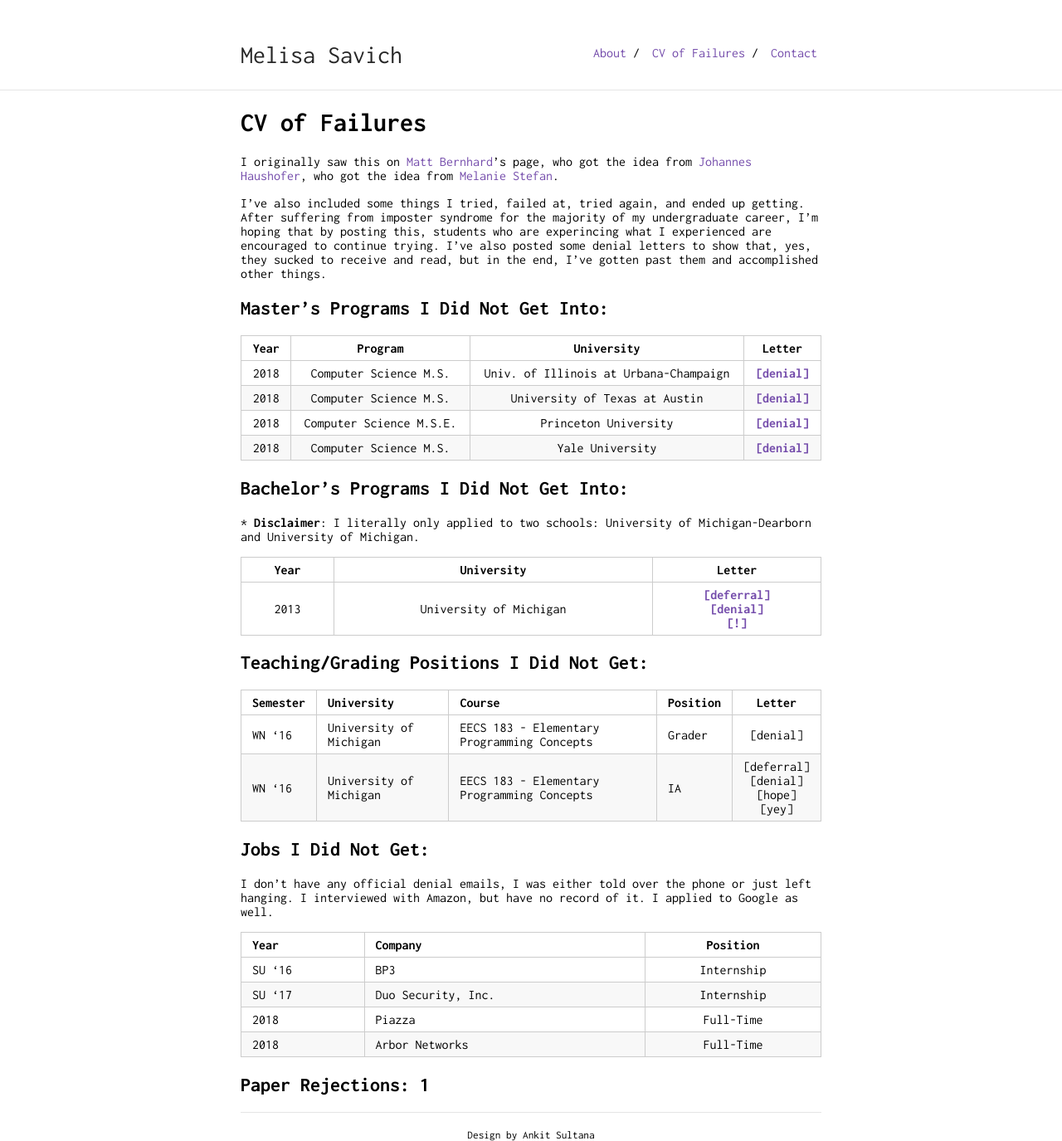
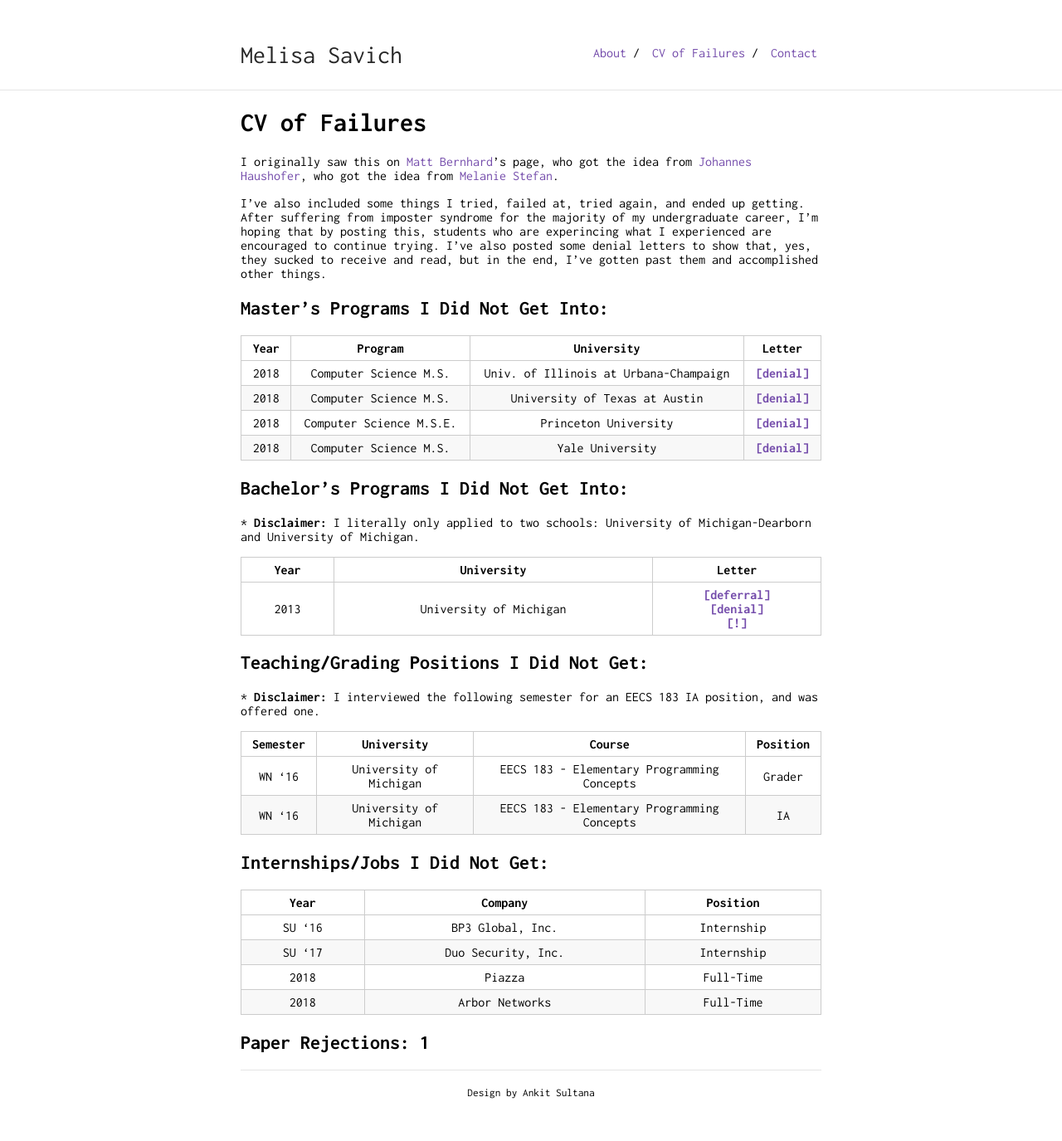
Before and after one commit to mksavic/mksavic.github.io, a Jekyll site: the page built from failures.md, in a window 1280 px wide. Shown: the whole page at 83% size. Built offline with Jekyll 4.4.1, drawn with Linux system fonts in a browser that asks for light colours; our own code applies the rules of GitHub Pages for plain Markdown files; after the commit the page ends 1324 px from its top, so only the background shows below that.

Commit message:
fixed the tables

```diff
--- a/failures.md
+++ b/failures.md
@@ -19,7 +19,7 @@ I've also included some things I tried, failed at, tried again, and ended up get
 
 ## Bachelor's Programs I Did Not Get Into:
 
-\* **Disclaimer**: I literally only applied to two schools: University of Michigan-Dearborn and University of Michigan.
+\* **Disclaimer:** I literally only applied to two schools: University of Michigan-Dearborn and University of Michigan.
 
 | Year |       University       |  Letter |
 |:----:|:----------------------:|:-------:|
@@ -27,18 +27,18 @@ I've also included some things I tried, failed at, tried again, and ended up get
 
 ## Teaching/Grading Positions I Did Not Get:
 
-| Semester |       University       |                   Course                   | Position |                Letter                 |
-|----------|------------------------|--------------------------------------------|----------|:---------------------------------------:|
-|  WN '16  | University of Michigan | EECS 183 - Elementary Programming Concepts |  Grader  | [denial] |
-|  WN '16  | University of Michigan | EECS 183 - Elementary Programming Concepts |    IA    | [deferral]<br>[denial]<br>[hope]<br>[yey] |
+\* **Disclaimer:** I interviewed the following semester for an EECS 183 IA position, and was offered one.
 
-## Jobs I Did Not Get:
+| Semester |       University       |                   Course                   | Position |
+|:--------:|:----------------------:|:------------------------------------------:|:--------:|
+|  WN '16  | University of Michigan | EECS 183 - Elementary Programming Concepts |  Grader  |
+|  WN '16  | University of Michigan | EECS 183 - Elementary Programming Concepts |    IA    |
 
-I don't have any official denial emails, I was either told over the phone or just left hanging. I interviewed with Amazon, but have no record of it. I applied to Google as well.
+## Internships/Jobs I Did Not Get:
 
 |  Year  |      Company       |  Position  |
-|--------|--------------------|:----------:|
-| SU '16 |        BP3         | Internship |
+|:------:|:------------------:|:----------:|
+| SU '16 |  BP3 Global, Inc.  | Internship |
 | SU '17 | Duo Security, Inc. | Internship |
 |  2018  |       Piazza       | Full-Time  |
 |  2018  |   Arbor Networks   | Full-Time  |
```
